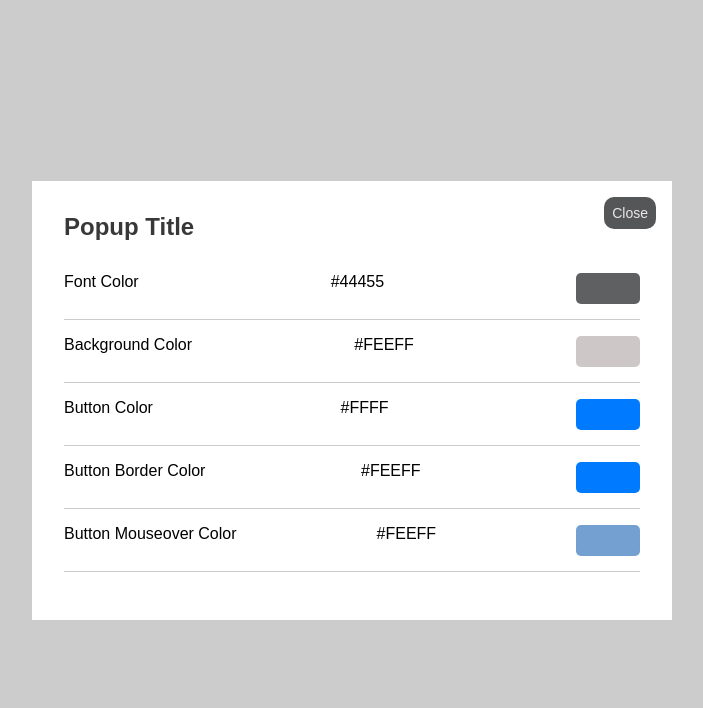
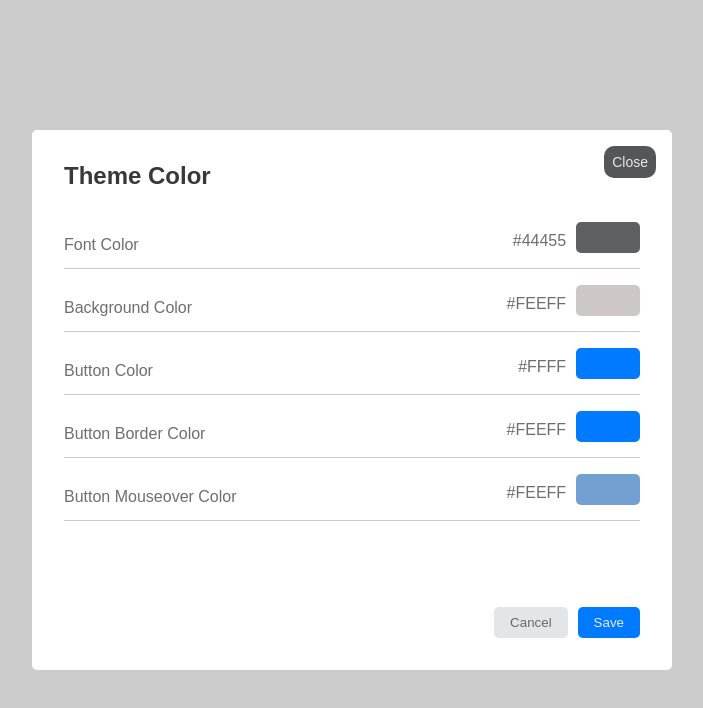
Before and after one commit to MedinaSekiraqa/ThirdTask, a React (Create React App) app: page / in a window 1280 px wide. Both pictures are taken after a click on the button "show popup". Shown: the top 708 px of the page, without its empty margins (288-991 px from the left). Built offline with nearby package versions, Linux system fonts and the light colour scheme.

Commit message:
css and responzive

```diff
--- a/src/App.js
+++ b/src/App.js
@@ -1,5 +1,6 @@
 import Popup from "./components/Popup";
 import { useState } from "react";
+
 
 
 function App() {
@@ -14,7 +15,7 @@ function App() {
       <main>
 
         <br></br>
-        <button onClick={() => setButtonPopup(true)}>show popup</button>
+        <button className="show-button" onClick={() => setButtonPopup(true)}>show popup</button>
 
       </main>
       <Popup trigger={buttonPopup} setTrigger={setButtonPopup}>
--- a/src/components/Popup.css
+++ b/src/components/Popup.css
@@ -8,7 +8,17 @@
     display: flex;
     justify-content: center;
     align-items: center;
+
   }
+
+  @media screen and (max-width: 750px) {
+    .popup {
+        align-items: center;
+        padding: 20px;
+    }
+  }
+
+
 
   .popup-inner {
     position: relative;
@@ -16,7 +26,10 @@
     width: 100%;
     max-width: 640px;
     background-color: #FFF;
+    border: none;
+    border-radius: 5px;
   }
+
 
   .popup-inner .close-btn {
     position: absolute;
@@ -24,19 +37,57 @@
     right: 16px;
   }
 
+
+@media screen and (max-width: 768px) {
+  .popup-inner {
+      padding: 20px;
+  }
+
+  .popup-inner .close-btn {
+      top: 10px;
+      right: 10px;
+  }
+}
+
+
+@media screen and (max-width: 480px) {
+  .popup-inner {
+      padding: 10px;
+  }
+
+  .popup-inner .close-btn {
+      top: 5px;
+      right: 5px;
+      justify-content: space-between;
+  }
+}
   .popup-content {
     display: flex;
     flex-direction: column;
     align-items: flex-start;
   }
 
+
+
   .name-box {
+    align-items:center;
     display: flex;
     justify-content: space-between;
     width: 100%;
     margin-bottom: 16px;
     border-bottom: 1px solid #ccc;
   }
+
+  @media screen and (max-width: 400px) {
+    .name-box {
+        flex-direction: column;
+        align-items: flex-start;
+
+
+    }
+
+
+}
   .code-btn1{
     background-color: #5f6061;
     color: #5f6061;
@@ -77,20 +128,38 @@
     margin-right: 16px;
   }
 
-  /* Additional styling for clarity */
+
   .popup-header h2{
     color: #383839;
     padding-bottom: 16px;
     margin-bottom: 16px;
   }
-
+  @media screen and (max-width: 768px) {
+    .popup-header h2 {
+      font-size: 1.0rem; /* Adjust font size for smaller screens */
+      padding-bottom: 8px; /* Adjusted padding for smaller screens */
+      margin-bottom: 8px; /* Adjusted margin for smaller screens */
+    }
+  }
   .popup-title {
     font-size: 2.5rem;
 
   }
 
-  .name-box p .p2{
+  .name-box p {
     color: #6e6e6f;
+  }
+
+  .div{
+    display: flex;
+    justify-content: space-between;
+    align-items:normal;
+  }
+  .div span{
+    margin-top: 10px;
+    margin-right: 10px;
+    color: #6e6e6f;
+
   }
 
 
@@ -104,3 +173,44 @@
     cursor: pointer;
     font-size: 14px;
   }
+  @media screen and (max-width: 768px) {
+    .close-btn {
+      font-size: 12px;
+      padding: 6px 6px;
+    }
+  }
+
+  .button-container {
+    display: flex;
+    justify-content: flex-end; /* Align to the right */
+    margin-top: 60px;
+    align-items: flex-start;
+}
+
+@media screen and (max-width: 450px) {
+    .button-container {
+        flex-direction: column; /* Display items in a column on smaller screens */
+        align-items: flex-end; /* Align items to the right on smaller screens */
+        margin-top: 30px; /* Adjusted margin for smaller screens */
+    }
+}
+
+.save-btn,
+.cancel-btn {
+    padding: 8px 16px;
+    border: none;
+    border-radius: 5px;
+    cursor: pointer;
+    margin-top: 10px; /* Add margin between buttons on smaller screens */
+}
+
+.save-btn {
+    background-color: #007bff;
+    color: #e8ecf1;
+    margin-left: 10px; /* Reset margin for the left of the save button */
+}
+
+.cancel-btn {
+    background-color: #e3e6e9;
+    color: #666769;
+}
--- a/src/components/Popup.js
+++ b/src/components/Popup.js
@@ -6,42 +6,56 @@ function Popup(props) {
     <div className='popup'>
       <div className='popup-inner'>
         <div className='popup-header'>
-          <h2>Popup Title</h2>
+          <h2>Theme Color</h2>
 
           <button className='close-btn' onClick={() => props.setTrigger(false)}>
             Close
           </button>
         </div>
         <div className='popup-content'>
-
           <div className='name-box'>
             <p>Font Color</p>
-            <p2>#44455</p2>
-
-            <button className='code-btn1'>Code</button>
+            <div className='div'>
+              <span>#44455</span>
+              <button className='code-btn1'>Code</button>
+            </div>
           </div>
           <div className='name-box'>
             <p>Background Color</p>
-            <p2>#FEEFF</p2>
-            <button className='code-btn2'>Code</button>
-
+            <div className='div'>
+              <span>#FEEFF</span>
+              <button className='code-btn2'>Code</button>
+            </div>
           </div>
           <div className='name-box'>
             <p>Button Color</p>
-            <p2>#FFFF</p2>
-            <button className='code-btn'>Code</button>
+            <div className='div'>
+              <span>#FFFF</span>
+              <button className='code-btn'>Code</button>
+            </div>
           </div>
           <div className='name-box'>
             <p>Button Border Color</p>
-            <p2>#FEEFF</p2>
-            <button className='code-btn'>Code</button>
+            <div className='div'>
+              <span>#FEEFF</span>
+              <button className='code-btn'>Code</button>
+            </div>
           </div>
           <div className='name-box'>
             <p>Button Mouseover Color</p>
-            <p2>#FEEFF</p2>
-            <button className='code-btn3'>Code</button>
+            <div className='div'>
+              <span>#FEEFF</span>
+              <button className='code-btn3'>Code</button>
+            </div>
           </div>
+
+          {/* Cancel and Save buttons */}
+
         </div>
+          <div className='button-container'>
+            <button className='cancel-btn'>Cancel</button>
+            <button className='save-btn' >Save</button>
+          </div>
       </div>
     </div>
   ) : null;
--- a/src/index.css
+++ b/src/index.css
@@ -14,3 +14,26 @@ main{
   justify-content: center;
   min-height: 100vh;
 }
+
+
+
+.show-button {
+  position: relative;
+  top: 60px;
+  right: 10px;
+  background-color: #727475;
+  color: #c8c4c4;
+  padding: 10px 20px;
+  border: none;
+  border-radius: 5px;
+  cursor: pointer;
+
+}
+
+@media screen and (max-width: 768px) {
+  .show-button {
+    position: static; /* Remove positioning for smaller screens */
+    margin-top: 20px; /* Adjusted margin for smaller screens */
+    margin-right: 10px; /* Adjusted margin for smaller screens */
+  }
+}
```
